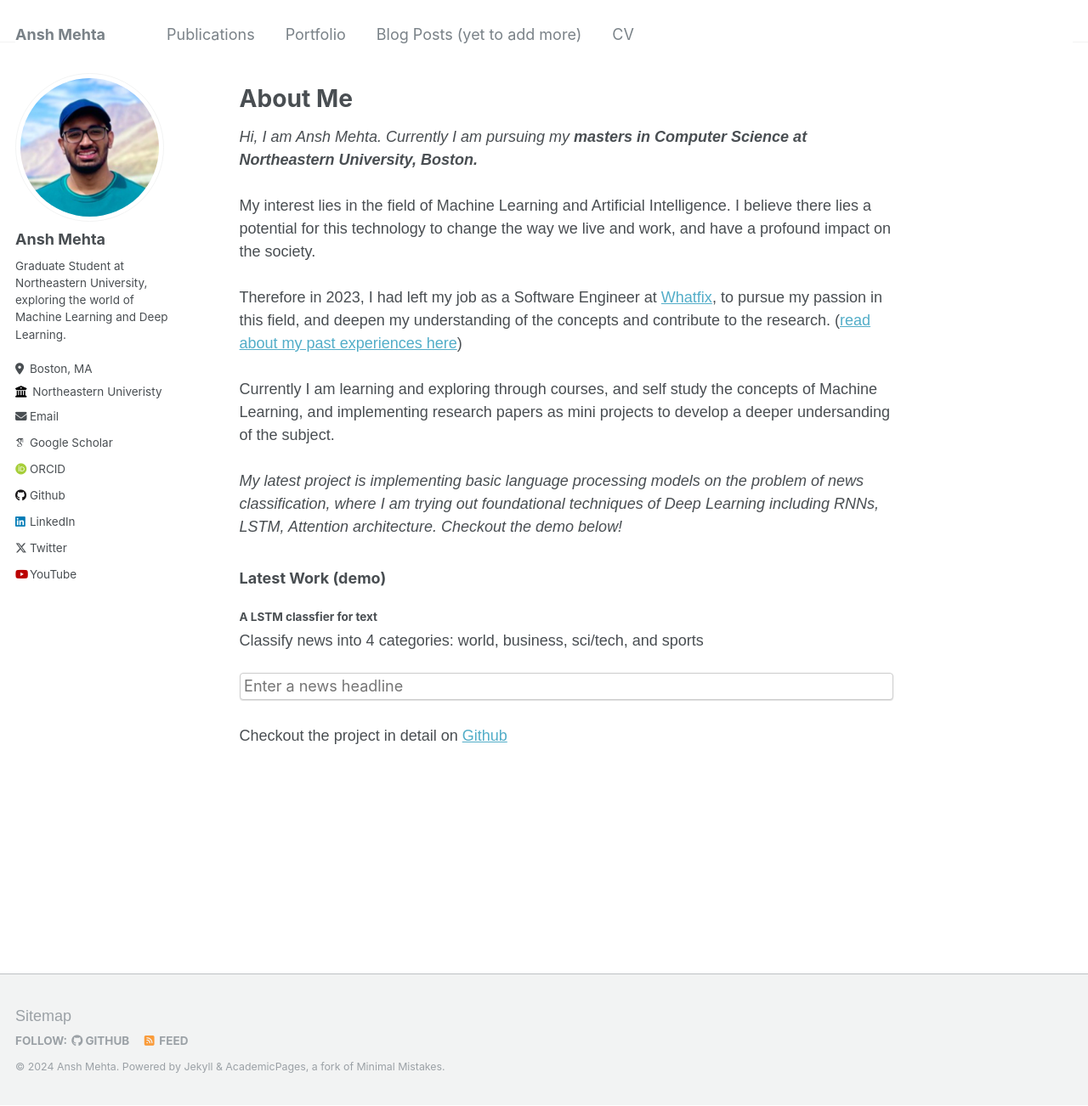
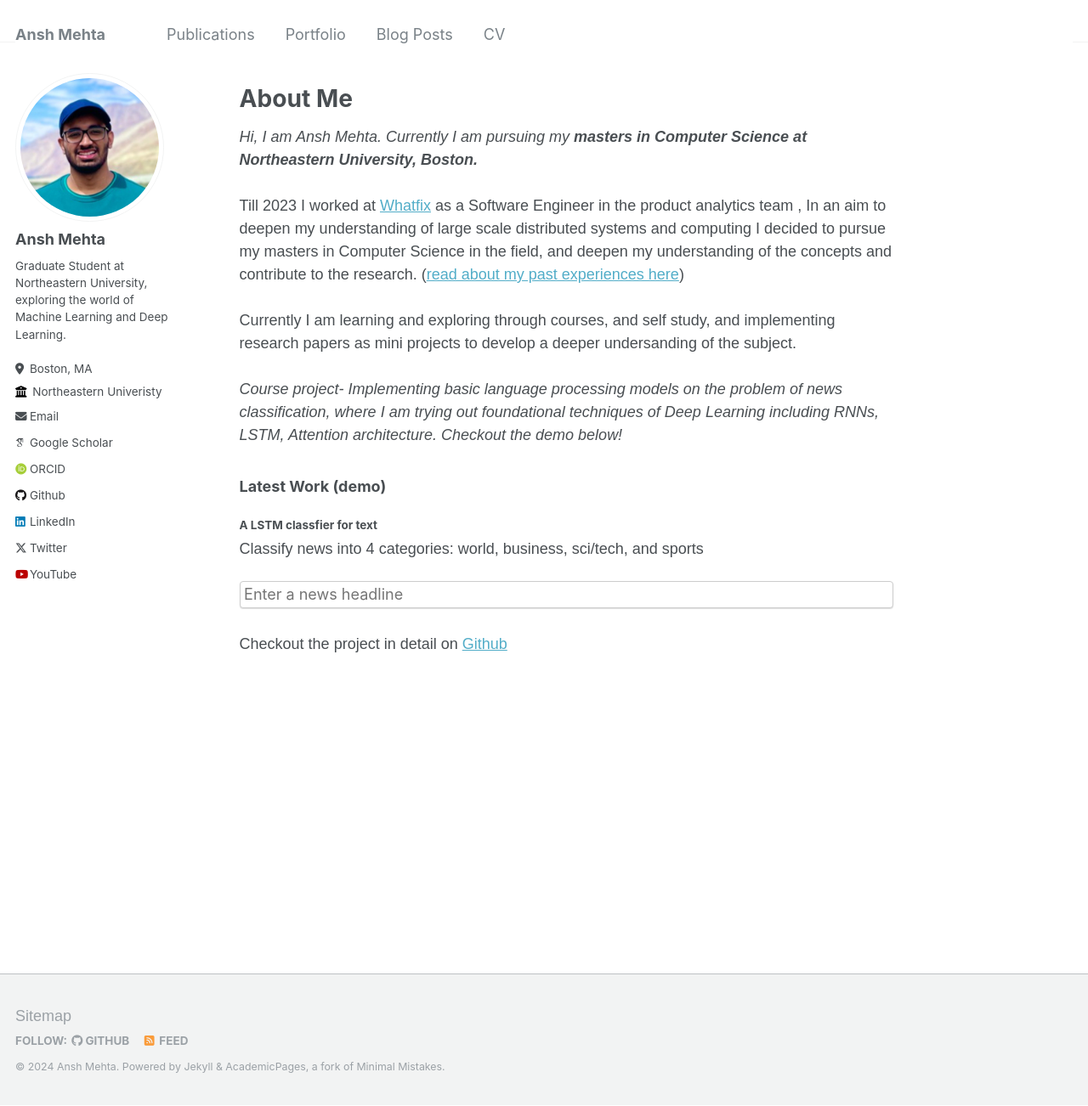
Before and after one commit to anshmehtamm/anshmehtamm.github.io, a Jekyll site: the page built from _pages/about.html, in a window 1280 px wide and 1302 px high. Shown: the whole window at 85% size. Built offline with Jekyll 4.4.1, drawn with Linux system fonts in a browser that asks for light colours; some web fonts are replaced.

Commit message:
about changes

```diff
--- a/_data/navigation.yml
+++ b/_data/navigation.yml
@@ -6,7 +6,7 @@ main:
   - title: "Portfolio"
     url: /portfolio/
 
-  - title: "Blog Posts (yet to add more)"
+  - title: "Blog Posts"
     url: /year-archive/
 
   - title: "CV"
--- a/_pages/about.html
+++ b/_pages/about.html
@@ -36,11 +36,10 @@ redirect_from:
     <h1>About Me</h1>
     <p><i>Hi, I am Ansh Mehta. Currently I am pursuing my <b>masters in Computer Science at Northeastern University, Boston.</i> </b><br><br>
 
-        My interest lies in the field of Machine Learning and Artificial Intelligence.  I believe there lies a potential for this technology to change the way we live and work, and have a profound impact on the society. <br><br>
-        Therefore in 2023, I had left my job as a Software Engineer at <a href="whatfix.com">Whatfix</a>, to pursue my passion in this field, and deepen my understanding of the concepts and contribute to the research. (<a href"">read about my past experiences here</a>) <br><br>
-        Currently I am learning and exploring through courses, and self study the concepts of Machine Learning, and implementing research papers as mini projects to develop a deeper undersanding of the subject.<br><br>
+        Till 2023 I worked at <a href="whatfix.com">Whatfix</a> as a Software Engineer in the product analytics team , In an aim to deepen my understanding of large scale distributed systems and computing I decided to pursue my masters in Computer Science in the field, and deepen my understanding of the concepts and contribute to the research. (<a href"">read about my past experiences here</a>) <br><br>
+        Currently I am learning and exploring through courses, and self study, and implementing research papers as mini projects to develop a deeper undersanding of the subject.<br><br>
 
-        <i>My latest project is implementing basic language processing models on the problem of news classification, where I am trying out foundational techniques of Deep Learning including RNNs, LSTM, Attention architecture. Checkout the demo below! </i>
+        <i>Course project- Implementing basic language processing models on the problem of news classification, where I am trying out foundational techniques of Deep Learning including RNNs, LSTM, Attention architecture. Checkout the demo below! </i>
     </div>
 <div>
     <h3>Latest Work (demo)</h2>
```
